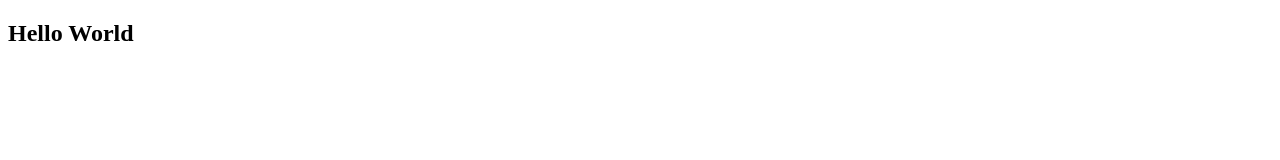
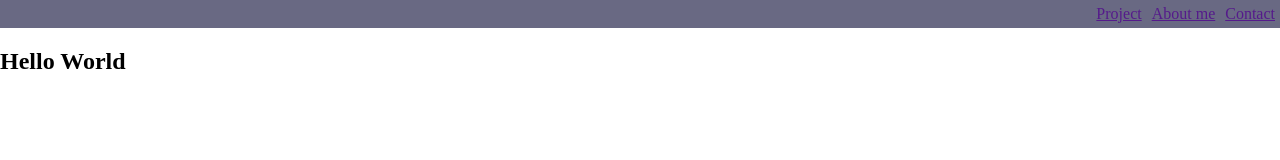
Before and after one commit to Bopha-um-morokot/portfolio, a website: page index.html in a window 1280 px wide. Drawn offline with Linux system fonts and the light colour scheme.

Commit message:
adding nav bar

```diff
--- a/index.html
+++ b/index.html
@@ -1,6 +1,11 @@
 <!DOCTYPE html>
 <html>
 <head>
+    <nav>
+        <a href="">Project</a>
+        <a href="">About me</a>
+        <a href="">Contact</a>
+    </nav>
     <div>
         <h2>Hello World</h2>
     </div>
--- a/style.css
+++ b/style.css
@@ -0,0 +1,15 @@
+body, html{
+    margin:0;
+    padding:0;
+}
+
+nav {
+    display: flex;
+    justify-content: end;
+    background-color: rgb(105, 105, 131);
+    width: 100%;
+}
+
+nav a {
+    padding: 5px;
+}
```
